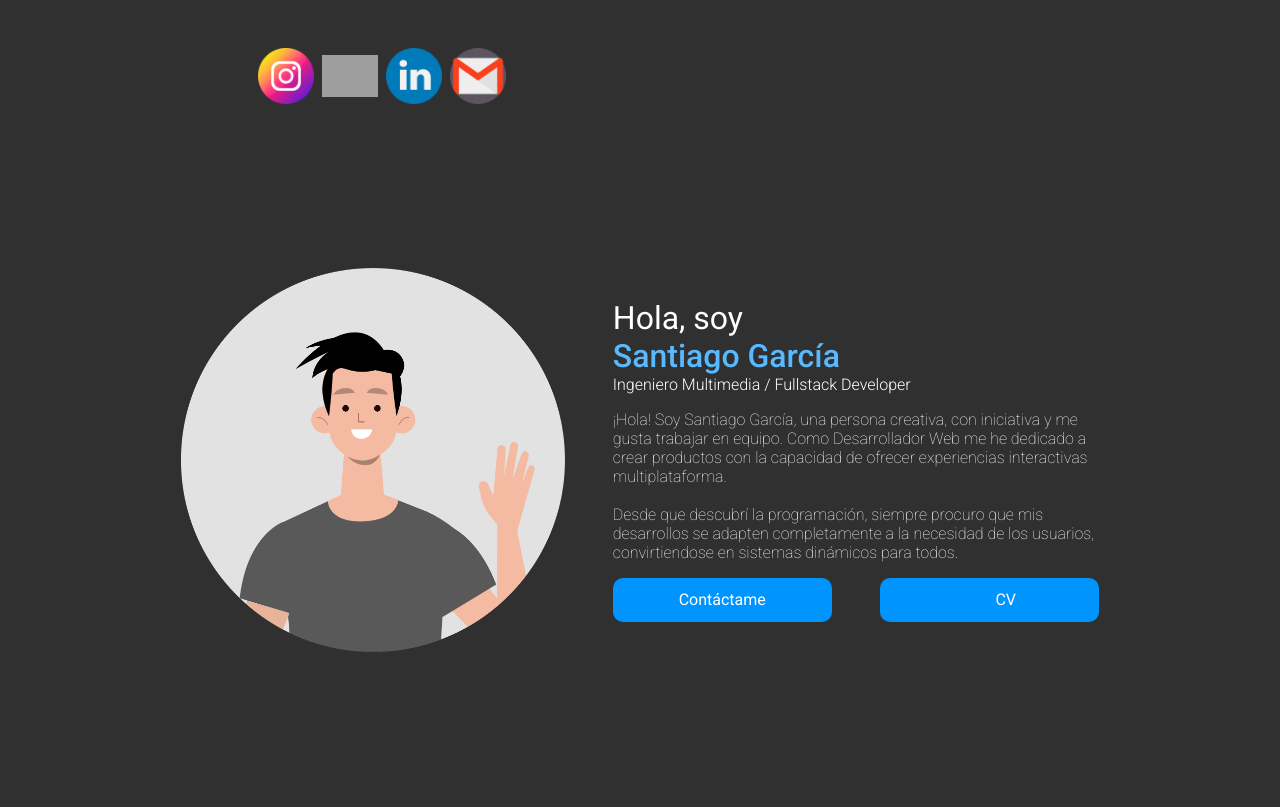
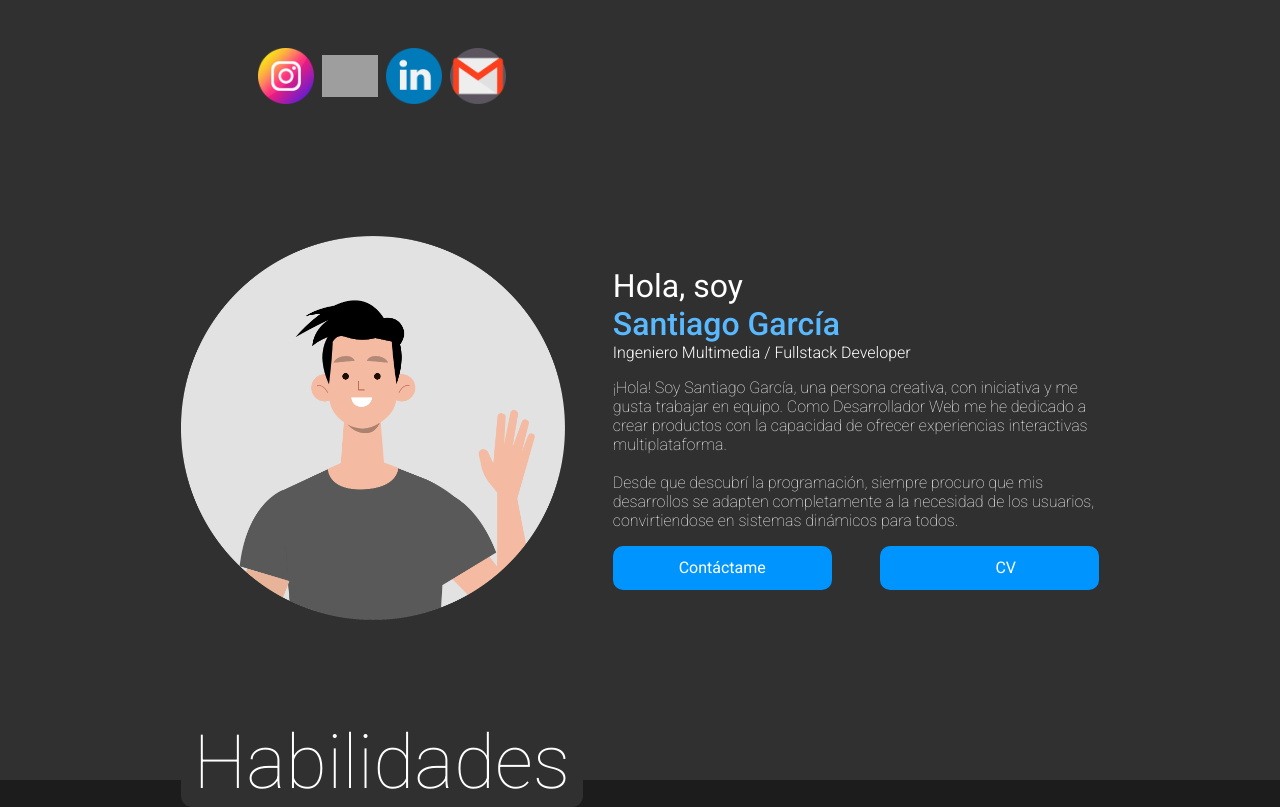
Before and after one commit to Sagalo04/portfolio, a React (Create React App) app: page / in a window 1280 px wide. Shown: the top 807 px of the page. Built offline with nearby package versions, Linux system fonts and the light colour scheme; grey boxes are pictures that could not be loaded; some icons are missing.

Commit message:
Styles Home Spaces

```diff
--- a/src/components/Seccion/Welcome/Welcome.module.scss
+++ b/src/components/Seccion/Welcome/Welcome.module.scss
@@ -2,13 +2,13 @@
 
 .o_welcome {
     @include base.mflex($direction: column);
-    padding-bottom: 14rem;
+    padding-bottom: 10rem;
 
 
     .o_socialcontainer {
         @include base.mflex;
         width: 100%;
-        padding: 3rem 0 10rem 0;
+        padding: 3rem 0 8rem 0;
 
         .o_socialcomponent {
             width: 30%;
```
